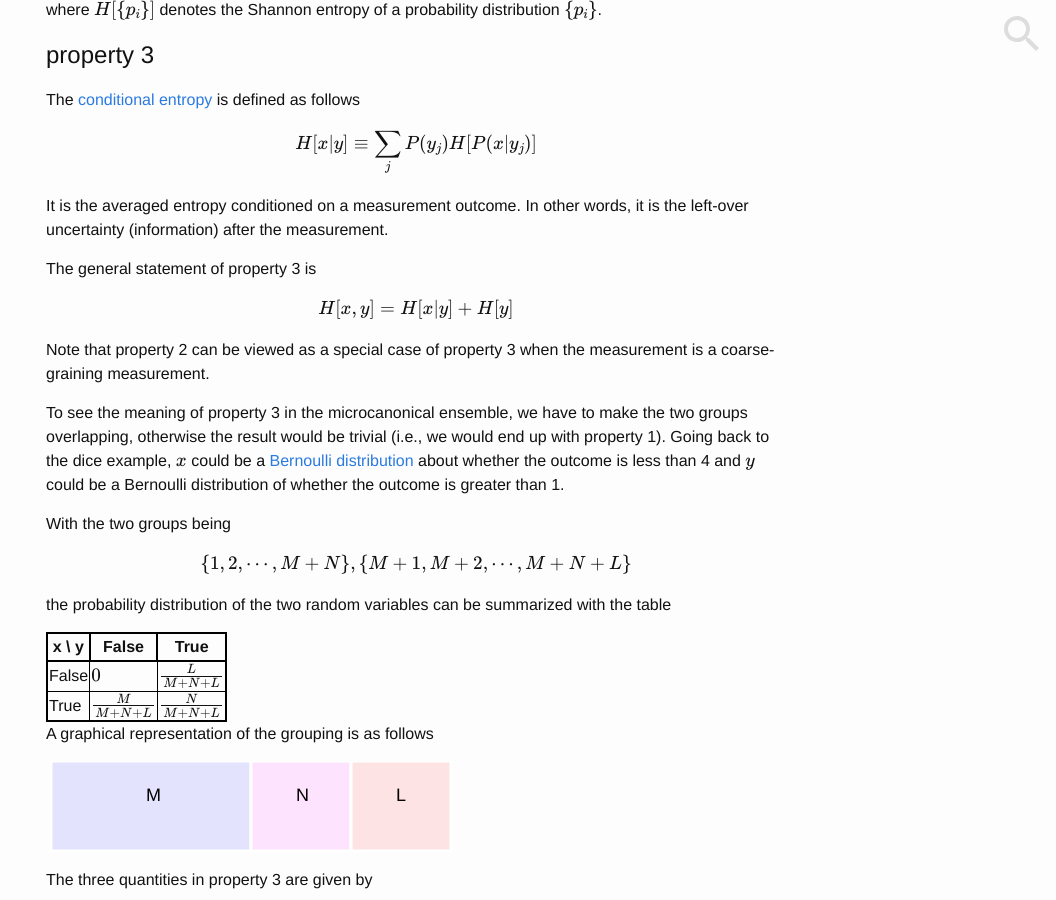
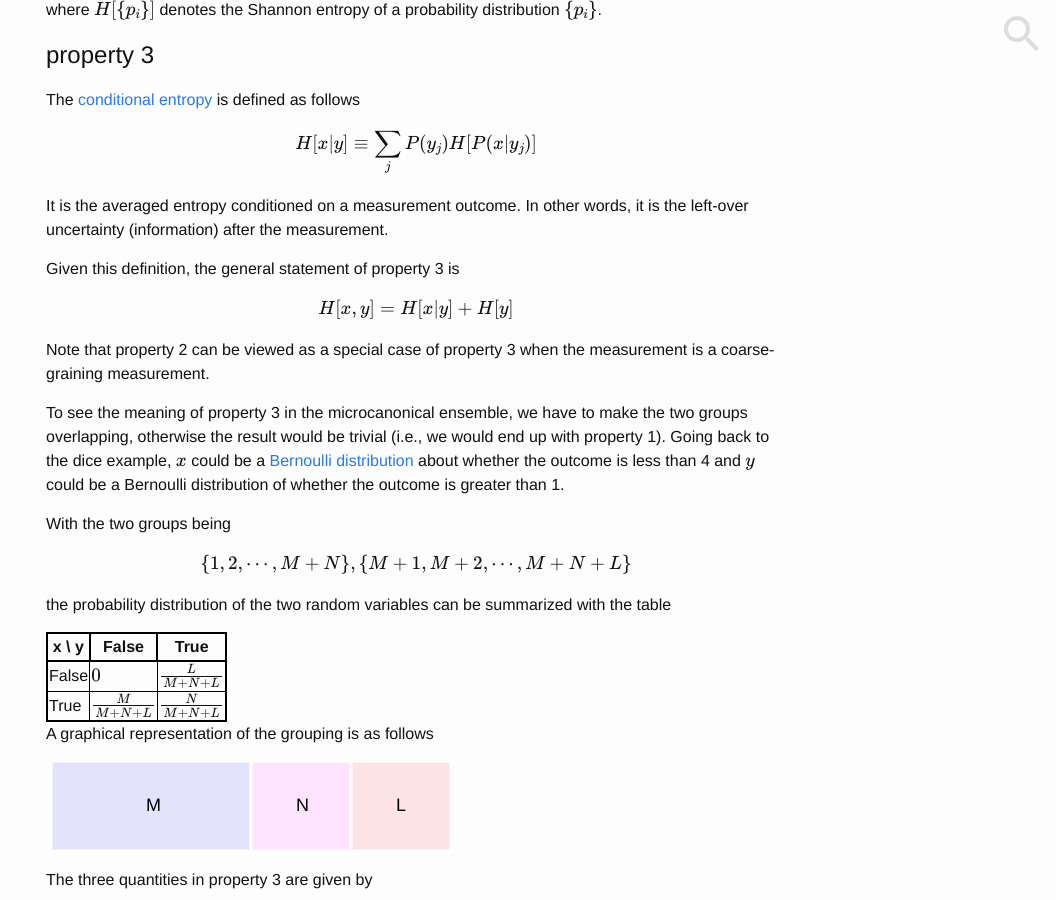
Before and after one commit to nosarthur/nosarthur.github.io, a Jekyll site: the page built from _posts/2017-09-23-mutual-info.md, in a window 1280 px wide and 900 px high, scrolled down 1206 px. Shown: the whole window, without its empty margins (224-1280 px from the left). Built offline with Jekyll 4.4.1, drawn with Linux system fonts in a browser that asks for light colours; formulas are drawn with MathJax 3; comment, search, counter and statistics services are not loaded.

Commit message:
minor update on mutual info

```diff
--- a/_posts/2017-09-23-mutual-info.md
+++ b/_posts/2017-09-23-mutual-info.md
@@ -62,7 +62,7 @@ It is the averaged entropy conditioned on a measurement outcome.
 In other words,
 it is the left-over uncertainty (information) after the measurement.
 
-The general statement of property 3 is
+Given this definition, the general statement of property 3 is
 
 $$H[x, y] = H[x|y] + H[y] $$
 
@@ -89,9 +89,9 @@ A graphical representation of the grouping is as follows
   <rect x='5' width="200" height="90" style="fill:rgb(0,0,255);stroke-width:3;stroke:rgb(255,255,255);fill-opacity:0.1" />
   <rect x='205' width="100" height="90" style="fill:rgb(255,0,255);stroke-width:3;stroke:rgb(255,255,255);fill-opacity:0.1" />
   <rect x='305' width="100" height="90" style="fill:rgb(255,0,0);stroke-width:3;stroke:rgb(255,255,255);fill-opacity:0.1" />
-  <text x='100' y='40' font-size='18'> M </text>
-  <text x='250' y='40' font-size='18'> N </text>
-  <text x='350' y='40' font-size='18'> L </text>
+  <text x='100' y='50' font-size='18'> M </text>
+  <text x='250' y='50' font-size='18'> N </text>
+  <text x='350' y='50' font-size='18'> L </text>
 </svg>
 
 
```
